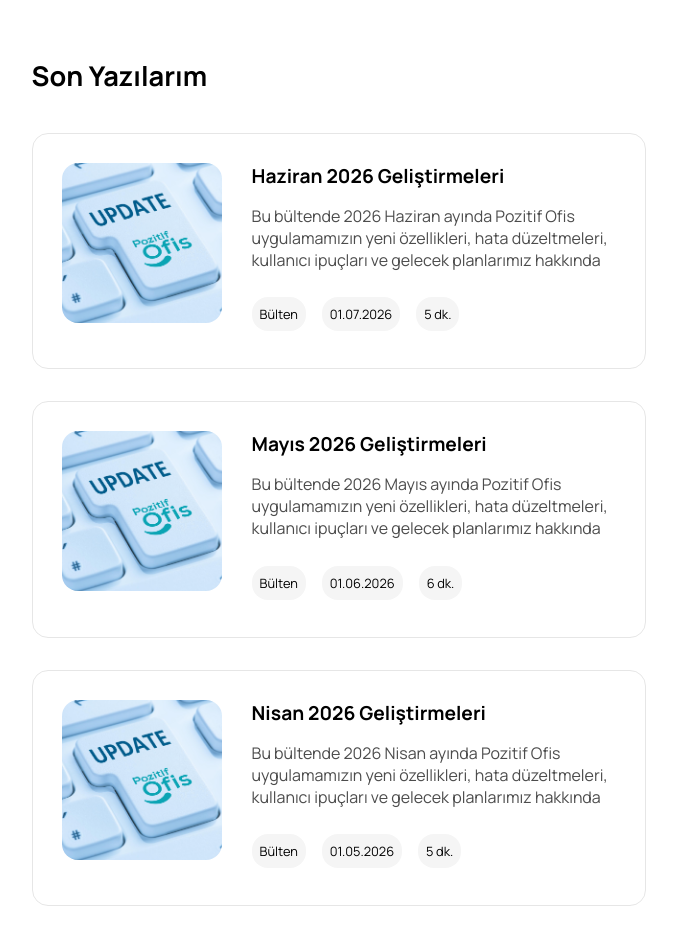
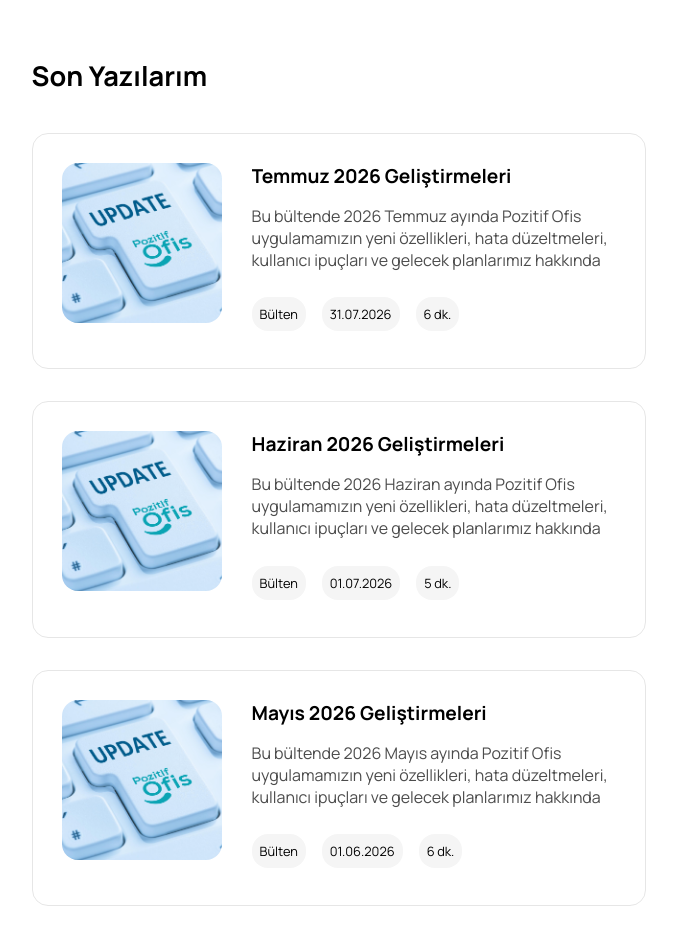
Before and after one commit to dogukaniyidogan/dogukaniyidogan.github.io, a plain HTML site: page index.html in a window 1280 px wide. Shown: the part 2840-3770 px from the top of the page, without its empty margins (506-1183 px from the left). Drawn offline with Linux system fonts and the light colour scheme.

Commit message:
Temmuz Ayı Geliştirmeleri

```diff
--- a/index.html
+++ b/index.html
@@ -107,6 +107,13 @@
 				<section id="blog">
 					<baslik>Son Yazılarım</baslik>
 					<cards><ul>
+						<li>
+							<div><a target="_blank" href="https://pozitifofis.com.tr/blog/yazi/temmuz-2026-gelistirme-bulteni"><img src="/public/images/po-bulten.png"></a></div>
+							<div>
+								<icerik><a target="_blank" href="https://pozitifofis.com.tr/blog/yazi/temmuz-2026-gelistirme-bulteni" class="title-text"><h2>Temmuz 2026 Geliştirmeleri</h2>
+								<p>Bu bültende 2026 Temmuz ayında Pozitif Ofis uygulamamızın yeni özellikleri, hata düzeltmeleri, kullanıcı ipuçları ve gelecek planlarımız hakkında bilgiler bulacaksınız.</p></a></icerik><bilgi><kategori>Bülten</kategori><tarih>31.07.2026</tarih><sure>6 dk.</sure></bilgi>
+							</div>
+						</li>
 						<li>
 							<div><a target="_blank" href="https://pozitifofis.com.tr/blog/yazi/haziran-2026-gelistirme-bulteni"><img src="/public/images/po-bulten.png"></a></div>
 							<div>
```
